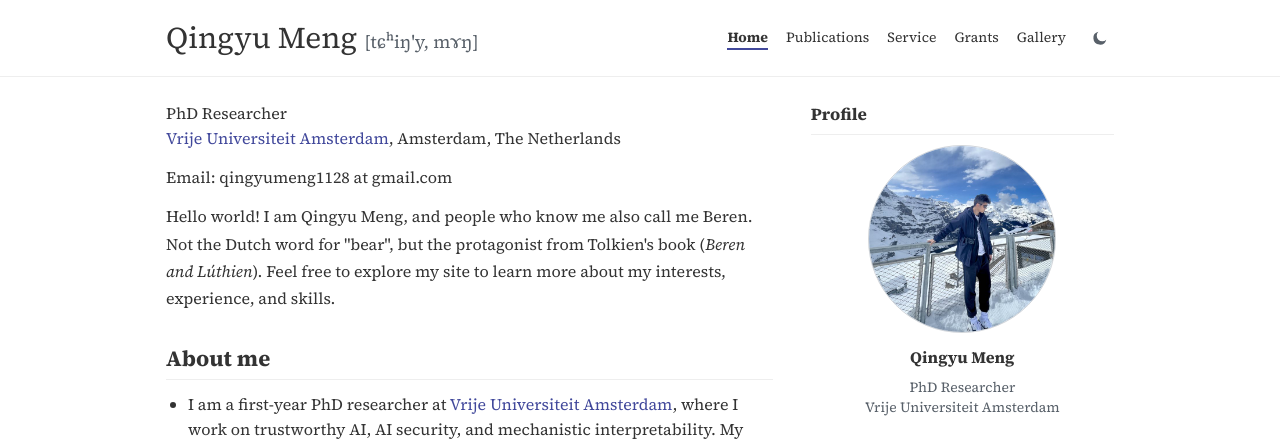
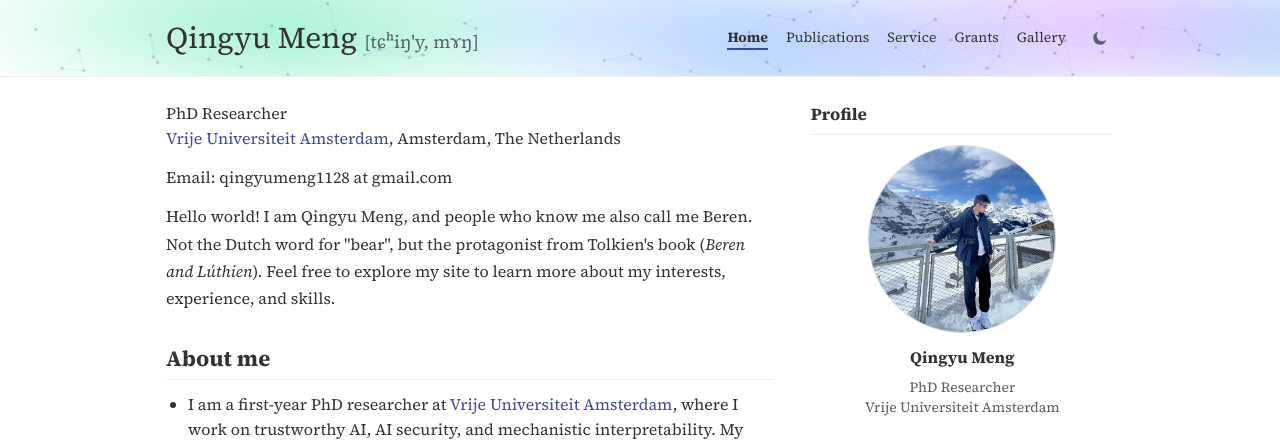
Before and after one commit to Beren-sds/Beren-sds.github.io, a plain HTML site: page index.html in a window 1280 px wide. Shown: the top 440 px of the page. Drawn offline with Linux system fonts and the light colour scheme.

Commit message:
Add homepage effects

```diff
--- a/css/style.css
+++ b/css/style.css
@@ -740,3 +740,88 @@ hr {
   .pub-head .pub-title { display: block; margin-top: 4px; }
   .skill-group .skill-label { display: block; margin-bottom: 4px; }
 }
+
+/* --- homepage effects (js/fx.js) ----------------------------------- */
+
+/* A: aurora behind the header */
+.fx .site-header { position: relative; overflow: hidden; isolation: isolate; }
+.aurora {
+  position: absolute;
+  inset: -40% -10%;
+  z-index: -2;
+  pointer-events: none;
+  filter: blur(34px) saturate(1.4);
+  opacity: 0.75;
+}
+.aurora i {
+  position: absolute;
+  display: block;
+  width: 46%;
+  height: 120%;
+  border-radius: 50%;
+  mix-blend-mode: multiply;
+  animation: aurora-drift 18s ease-in-out infinite alternate;
+}
+.aurora i:nth-child(1) { left: 2%;  top: -10%; background: radial-gradient(closest-side, #7fe0b8, transparent); animation-duration: 17s; }
+.aurora i:nth-child(2) { left: 30%; top: 10%;  background: radial-gradient(closest-side, #8fb4ff, transparent); animation-duration: 23s; animation-delay: -6s; }
+.aurora i:nth-child(3) { left: 58%; top: -20%; background: radial-gradient(closest-side, #c3a2f5, transparent); animation-duration: 20s; animation-delay: -11s; }
+.aurora i:nth-child(4) { left: 78%; top: 5%;   background: radial-gradient(closest-side, #6fd3d0, transparent); animation-duration: 26s; animation-delay: -3s; }
+@keyframes aurora-drift {
+  0%   { transform: translate(-8%, 0) scaleY(0.8) rotate(-8deg); }
+  50%  { transform: translate(10%, -12%) scaleY(1.1) rotate(6deg); }
+  100% { transform: translate(-4%, 8%) scaleY(0.9) rotate(-2deg); }
+}
+:root[data-theme="dark"] .aurora { opacity: 0.55; }
+:root[data-theme="dark"] .aurora i { mix-blend-mode: screen; }
+
+@media (prefers-reduced-motion: reduce) {
+  .aurora i { animation: none; }
+}
+
+/* B: masked-diffusion unmasking of the name and research interests */
+.dm-mask {
+  color: var(--key);
+  background: var(--key-bg);
+  border-radius: 2px;
+  font-family: Inter, Helvetica, Arial, sans-serif;
+  font-size: 0.78em;
+  letter-spacing: -0.02em;
+}
+
+/* C: publications fade in on scroll; paper figures tilt toward the cursor */
+.fx .pub-list > li { opacity: 0; transform: translateY(18px); }
+.fx .pub-list > li.is-in {
+  opacity: 1;
+  transform: none;
+  transition: opacity 0.6s ease, transform 0.6s cubic-bezier(0.2, 0.7, 0.2, 1);
+}
+.fx .pub-teaser {
+  position: relative;
+  transition: transform 0.25s ease, box-shadow 0.25s ease;
+}
+.fx .pub-teaser::after {
+  content: "";
+  position: absolute;
+  inset: 0;
+  border-radius: inherit;
+  pointer-events: none;
+  background: radial-gradient(circle at var(--gx, 50%) var(--gy, 50%), rgba(255, 255, 255, 0.55), transparent 55%);
+  opacity: 0;
+  transition: opacity 0.25s;
+}
+.fx .pub-teaser.is-tilted { box-shadow: 0 14px 28px -12px rgba(40, 44, 100, 0.35); }
+.fx .pub-teaser.is-tilted::after { opacity: 1; }
+
+@media (prefers-reduced-motion: reduce) {
+  .fx .pub-list > li { opacity: 1; transform: none; transition: none; }
+}
+
+/* D: attention network in the header; the cursor acts as the query */
+.attn {
+  position: absolute;
+  inset: 0;
+  z-index: -1;
+  width: 100%;
+  height: 100%;
+  pointer-events: none;
+}
--- a/gallery.html
+++ b/gallery.html
@@ -9,7 +9,7 @@
 <link rel="preconnect" href="https://fonts.googleapis.com">
 <link rel="preconnect" href="https://fonts.gstatic.com" crossorigin>
 <link rel="stylesheet" href="https://fonts.googleapis.com/css2?family=Inter:wght@400;600;700&family=Source+Serif+4:ital,opsz,wght@0,8..60,400;0,8..60,600;0,8..60,700;1,8..60,400;1,8..60,600&display=swap">
-<link rel="stylesheet" href="css/style.css?v=9">
+<link rel="stylesheet" href="css/style.css?v=10">
 </head>
 <body>
 
@@ -113,6 +113,6 @@
   </div>
 </footer>
 
-<script src="js/site.js?v=9"></script>
+<script src="js/site.js?v=10"></script>
 </body>
 </html>
--- a/index.html
+++ b/index.html
@@ -13,7 +13,7 @@
 <link rel="preconnect" href="https://fonts.googleapis.com">
 <link rel="preconnect" href="https://fonts.gstatic.com" crossorigin>
 <link rel="stylesheet" href="https://fonts.googleapis.com/css2?family=Inter:wght@400;600;700&family=Source+Serif+4:ital,opsz,wght@0,8..60,400;0,8..60,600;0,8..60,700;1,8..60,400;1,8..60,600&display=swap">
-<link rel="stylesheet" href="css/style.css?v=9">
+<link rel="stylesheet" href="css/style.css?v=10">
 </head>
 <body>
 
@@ -251,6 +251,7 @@
   </div>
 </footer>
 
-<script src="js/site.js?v=9"></script>
+<script src="js/site.js?v=10"></script>
+<script src="js/fx.js?v=10"></script>
 </body>
 </html>
--- /dev/null
+++ b/js/fx.js
@@ -0,0 +1,210 @@
+/* Homepage effects. Every effect respects prefers-reduced-motion. */
+(function () {
+  'use strict';
+
+  var root = document.documentElement;
+  var reduce = window.matchMedia('(prefers-reduced-motion: reduce)').matches;
+  var header = document.querySelector('.site-header');
+  root.classList.add('fx');
+
+  /* ---- A: aurora behind the header ---- */
+
+  if (header) {
+    var aurora = document.createElement('div');
+    aurora.className = 'aurora';
+    aurora.setAttribute('aria-hidden', 'true');
+    aurora.innerHTML = '<i></i><i></i><i></i><i></i>';
+    header.insertBefore(aurora, header.firstChild);
+  }
+
+  /* ---- B: masked-diffusion unmasking ----
+     Each word starts as a [M] token and is revealed in random order,
+     the way a masked diffusion language model fills in a sequence. */
+
+  function tokenize(el) {
+    var spans = [];
+    Array.prototype.slice.call(el.childNodes).forEach(function (node) {
+      if (node.nodeType !== 3) return;
+      var frag = document.createDocumentFragment();
+      node.textContent.split(/(\s+)/).forEach(function (part) {
+        if (!part) return;
+        if (/^\s+$/.test(part)) { frag.appendChild(document.createTextNode(part)); return; }
+        var s = document.createElement('span');
+        s.setAttribute('data-word', part);
+        s.textContent = part;
+        frag.appendChild(s);
+        spans.push(s);
+      });
+      node.parentNode.replaceChild(frag, node);
+    });
+    return spans;
+  }
+
+  function unmask(spans, duration) {
+    if (reduce) return;
+    spans.forEach(function (s) {
+      s.textContent = '[M]';
+      s.classList.add('dm-mask');
+    });
+    var order = spans.map(function (s, i) { return i; });
+    for (var i = order.length - 1; i > 0; i--) {
+      var j = Math.floor(Math.random() * (i + 1));
+      var t = order[i]; order[i] = order[j]; order[j] = t;
+    }
+    order.forEach(function (idx, k) {
+      setTimeout(function () {
+        var s = spans[idx];
+        s.classList.remove('dm-mask');
+        s.textContent = s.getAttribute('data-word');
+      }, 120 + duration * (k + 1) / order.length);
+    });
+  }
+
+  var nameLink = document.querySelector('.site-header h1 a');
+  if (nameLink) {
+    var nameTokens = tokenize(nameLink);
+    unmask(nameTokens, 900);
+    nameLink.addEventListener('mouseenter', function () { unmask(nameTokens, 700); });
+  }
+  Array.prototype.slice.call(document.querySelectorAll('.prose .kw')).forEach(function (el, i) {
+    unmask(tokenize(el), 1400 + i * 60);
+  });
+
+  /* ---- C: publications fade in on scroll; figures tilt toward the cursor ---- */
+
+  var pubs = Array.prototype.slice.call(document.querySelectorAll('.pub-list > li'));
+  if (reduce || !('IntersectionObserver' in window)) {
+    pubs.forEach(function (li) { li.classList.add('is-in'); });
+  } else {
+    var seen = new IntersectionObserver(function (entries) {
+      entries.forEach(function (e) {
+        if (e.isIntersecting) {
+          e.target.classList.add('is-in');
+          seen.unobserve(e.target);
+        }
+      });
+    }, { threshold: 0.15 });
+    pubs.forEach(function (li, i) {
+      li.style.transitionDelay = (i % 5) * 70 + 'ms';
+      seen.observe(li);
+    });
+  }
+
+  if (!reduce) {
+    Array.prototype.slice.call(document.querySelectorAll('.pub-teaser')).forEach(function (card) {
+      card.addEventListener('mousemove', function (e) {
+        var r = card.getBoundingClientRect();
+        var px = (e.clientX - r.left) / r.width;
+        var py = (e.clientY - r.top) / r.height;
+        card.style.transform = 'perspective(600px) rotateX(' + (0.5 - py) * 14 + 'deg) rotateY(' + (px - 0.5) * 16 + 'deg) scale(1.06)';
+        card.style.setProperty('--gx', px * 100 + '%');
+        card.style.setProperty('--gy', py * 100 + '%');
+        card.classList.add('is-tilted');
+      });
+      card.addEventListener('mouseleave', function () {
+        card.style.transform = '';
+        card.classList.remove('is-tilted');
+      });
+    });
+  }
+
+  /* ---- D: attention network in the header ----
+     Nodes drift slowly; within reach of the cursor each node gets an edge
+     whose weight falls off with distance, like one row of an attention map. */
+
+  if (header && window.HTMLCanvasElement) {
+    var canvas = document.createElement('canvas');
+    canvas.className = 'attn';
+    canvas.setAttribute('aria-hidden', 'true');
+    header.insertBefore(canvas, aurora ? aurora.nextSibling : header.firstChild);
+
+    var ctx = canvas.getContext('2d');
+    var dpr = Math.min(2, window.devicePixelRatio || 1);
+    var W = 0, H = 0, nodes = [], query = { x: -999, y: -999 }, running = false;
+
+    var size = function () {
+      W = header.clientWidth;
+      H = header.clientHeight;
+      canvas.width = W * dpr;
+      canvas.height = H * dpr;
+      ctx.setTransform(dpr, 0, 0, dpr, 0, 0);
+      nodes = [];
+      for (var i = 0, n = Math.round(W / 22); i < n; i++) {
+        nodes.push({
+          x: Math.random() * W, y: Math.random() * H,
+          vx: (Math.random() - 0.5) * 0.25, vy: (Math.random() - 0.5) * 0.25
+        });
+      }
+    };
+
+    var rgba = function (a) {
+      var hex = getComputedStyle(root).getPropertyValue('--key').trim();
+      var v = parseInt(hex.slice(1), 16);
+      return 'rgba(' + (v >> 16) + ',' + (v >> 8 & 255) + ',' + (v & 255) + ',' + a.toFixed(3) + ')';
+    };
+
+    var draw = function () {
+      ctx.clearRect(0, 0, W, H);
+      var reach = 150, i, j, a, b, d, w;
+      if (!reduce) {
+        nodes.forEach(function (p) {
+          p.x += p.vx; p.y += p.vy;
+          if (p.x < 0 || p.x > W) p.vx *= -1;
+          if (p.y < 0 || p.y > H) p.vy *= -1;
+        });
+      }
+      ctx.lineWidth = 1;
+      for (i = 0; i < nodes.length; i++) {
+        for (j = i + 1; j < nodes.length; j++) {
+          a = nodes[i]; b = nodes[j];
+          d = Math.hypot(a.x - b.x, a.y - b.y);
+          if (d < 70) {
+            ctx.strokeStyle = rgba(0.10 * (1 - d / 70));
+            ctx.beginPath(); ctx.moveTo(a.x, a.y); ctx.lineTo(b.x, b.y); ctx.stroke();
+          }
+        }
+      }
+      nodes.forEach(function (p) {
+        d = Math.hypot(p.x - query.x, p.y - query.y);
+        w = d < reach ? Math.pow(1 - d / reach, 1.6) : 0;
+        if (w > 0) {
+          ctx.strokeStyle = rgba(0.55 * w);
+          ctx.lineWidth = 0.6 + 2.2 * w;
+          ctx.beginPath(); ctx.moveTo(query.x, query.y); ctx.lineTo(p.x, p.y); ctx.stroke();
+        }
+        ctx.fillStyle = rgba(0.22 + 0.6 * w);
+        ctx.beginPath(); ctx.arc(p.x, p.y, 1.6 + 2.4 * w, 0, 2 * Math.PI); ctx.fill();
+      });
+      if (running) requestAnimationFrame(draw);
+    };
+
+    header.addEventListener('pointermove', function (e) {
+      if (e.pointerType !== 'mouse') return;
+      var r = header.getBoundingClientRect();
+      query.x = e.clientX - r.left;
+      query.y = e.clientY - r.top;
+      if (reduce) draw();
+    });
+    header.addEventListener('pointerleave', function () {
+      query.x = query.y = -999;
+      if (reduce) draw();
+    });
+    /* The header changes height when the mobile menu opens, so follow the
+       header itself; a window resize alone would leave the canvas stretched. */
+    var resized = function () { size(); if (reduce) draw(); };
+    if ('ResizeObserver' in window) new ResizeObserver(resized).observe(header);
+    else window.addEventListener('resize', resized);
+
+    /* Animate only while the header is on screen. */
+    if ('IntersectionObserver' in window && !reduce) {
+      new IntersectionObserver(function (entries) {
+        var visible = entries[0].isIntersecting;
+        if (visible && !running) { running = true; requestAnimationFrame(draw); }
+        if (!visible) running = false;
+      }).observe(header);
+    }
+
+    size();
+    draw();
+  }
+})();
```
Also changed, not shown: grants.html (+2 -2 lines), publications.html (+2 -2 lines), service.html (+2 -2 lines).
